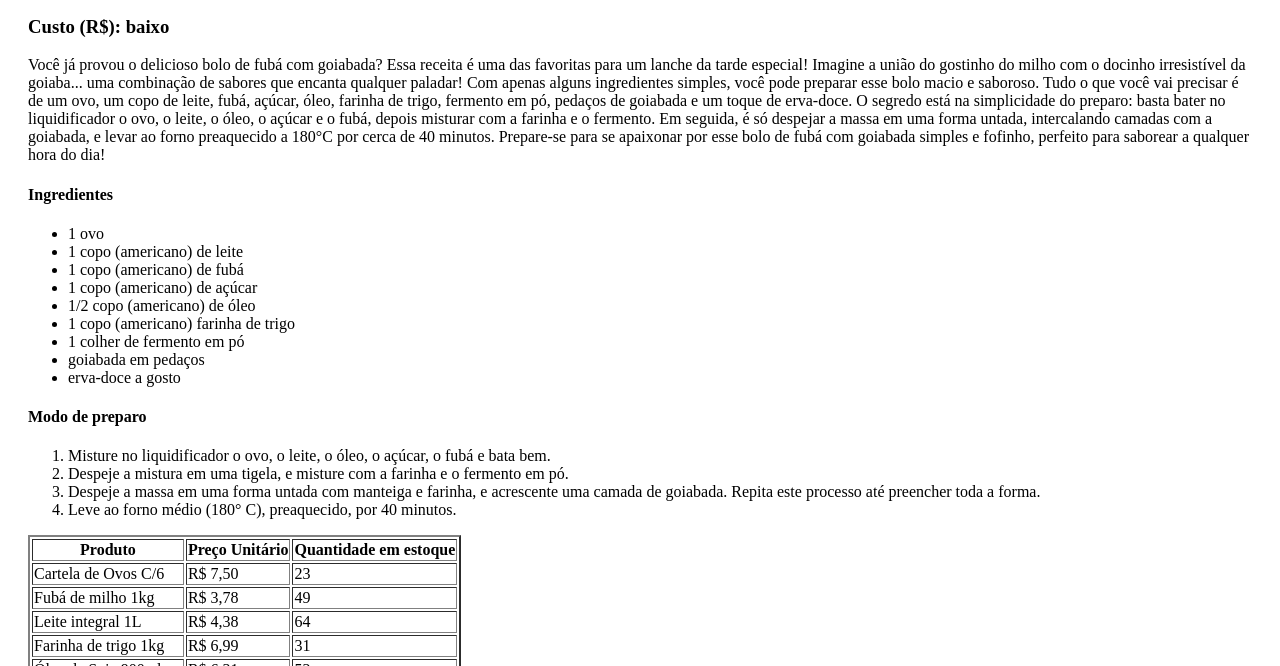
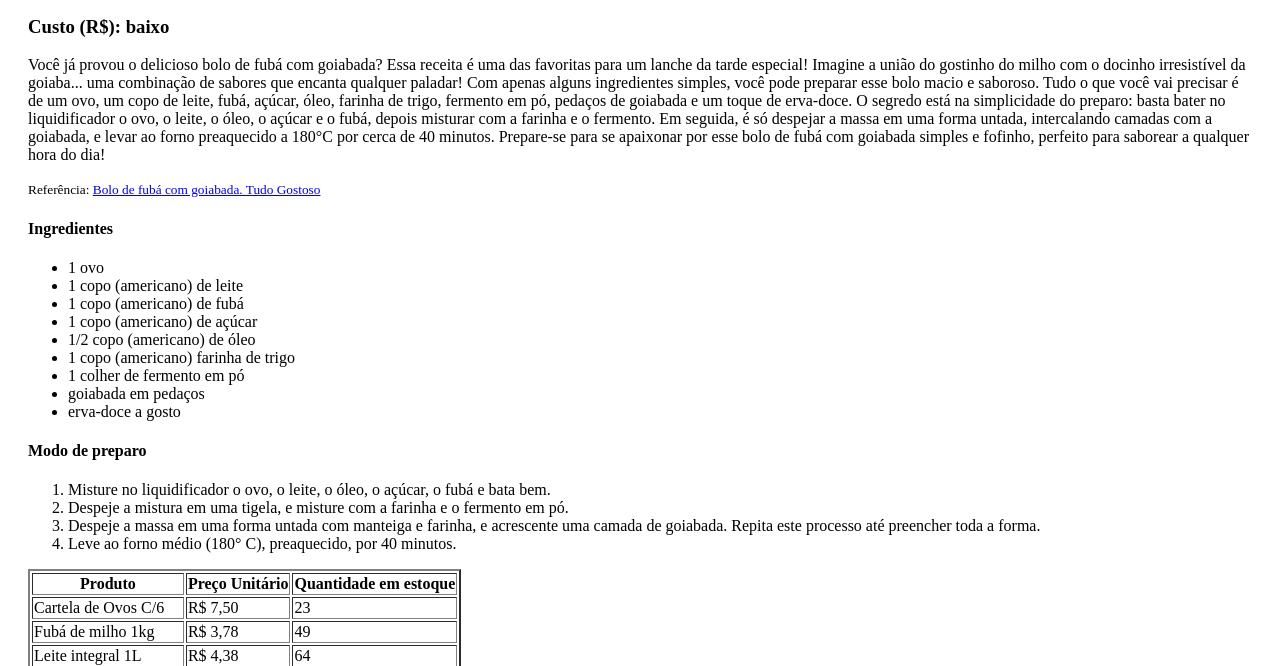
Before and after one commit to rfxct/ex_aula03, a plain HTML site: page index.html in a window 1280 px wide. Shown: the part 133-799 px from the top of the page. Drawn offline with Linux system fonts and the light colour scheme.

Commit message:
adicionar referencia

```diff
--- a/index.html
+++ b/index.html
@@ -6,7 +6,7 @@
     <title>1ESPW - Marcos Ferreira - Exercício Aula03</title>
   </head>
 
-  <body style="padding: 20px;">
+  <body style="padding: 20px">
     <header>
       <h1>Receita de Bolo de Fubá com Goiabada</h1>
       <h3>Tempo de preparo: 40 minutos</h3>
@@ -31,6 +31,16 @@
 
     <main>
       <section>
+        <small>
+          Referência:
+          <a
+            href="https://www.tudogostoso.com.br/receita/3004-bolo-de-fuba-com-goiabada.html"
+            target="_blank"
+            rel="noopener noreferrer nofollow"
+            >Bolo de fubá com goiabada. Tudo Gostoso</a
+          >
+        </small>
+
         <h4>Ingredientes</h4>
         <ul>
           <li>1 ovo</li>
```
